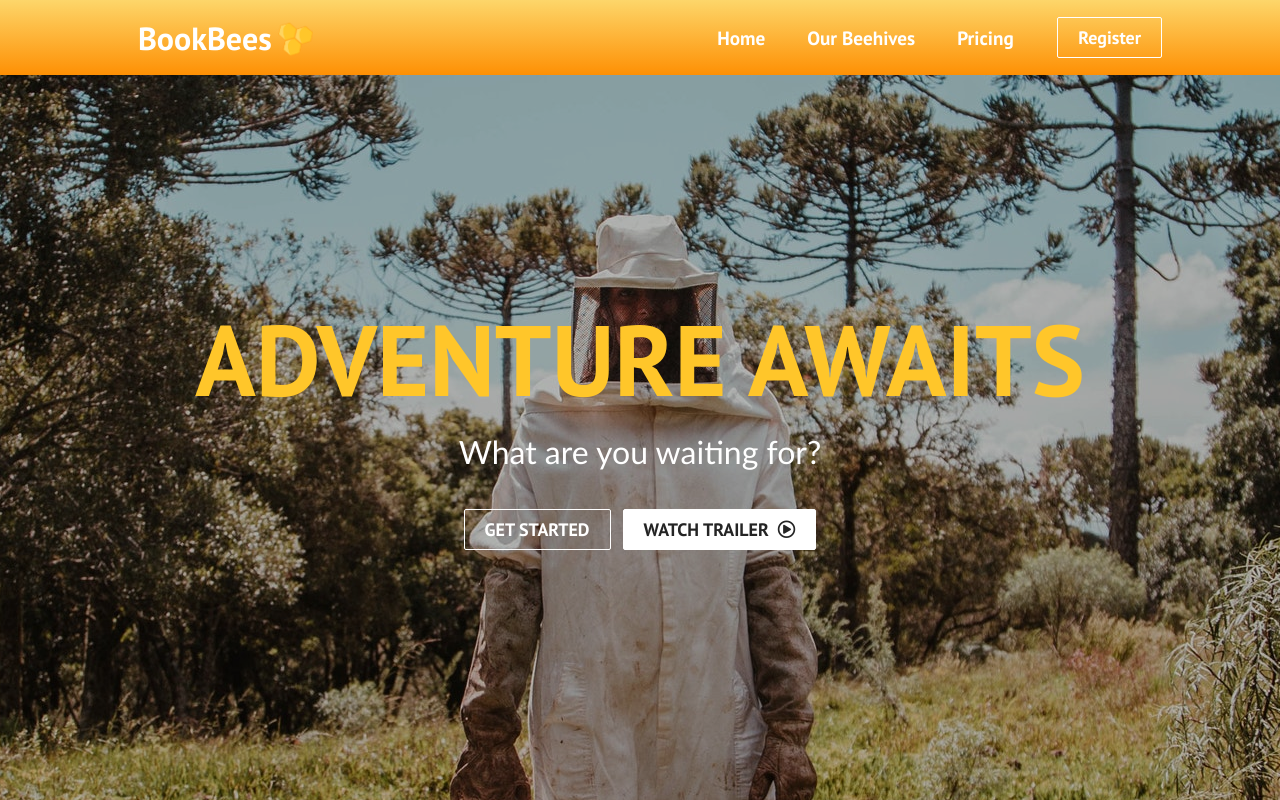
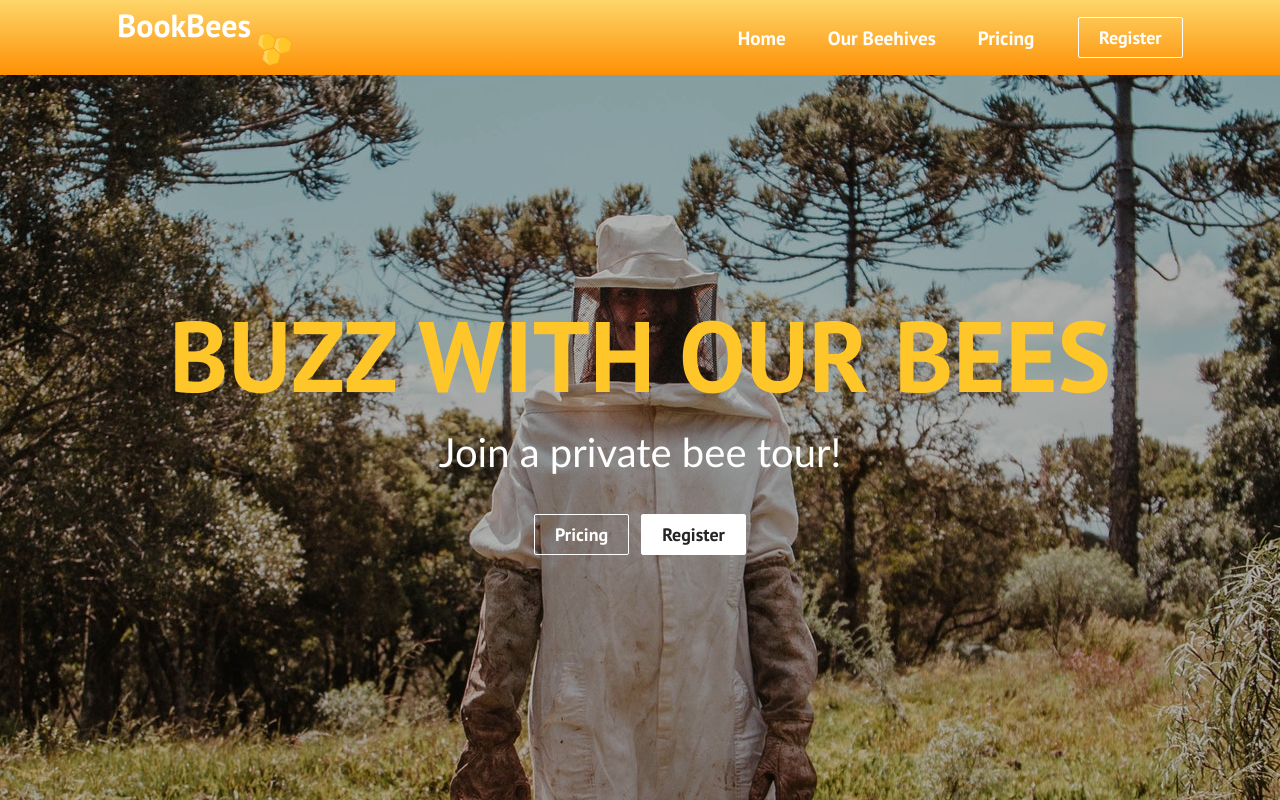
Before and after one commit to marmikpatel19/BookAway, a React (Create React App) app: page / in a window 1280 px wide. Shown: the top 800 px of the page. Built offline with nearby package versions, Linux system fonts and the light colour scheme.

Commit message:
refactor hero section

```diff
--- a/src/components/Button.jsx
+++ b/src/components/Button.jsx
@@ -11,18 +11,19 @@ export const Button = ({
   onClick,
   buttonStyle,
   buttonSize,
+  pageisPricing,
 }) => {
   const checkButtonStyle = STYLES.includes(buttonStyle)
     ? buttonStyle
     : STYLES[0];
   {
-    /*if a button does not have a style, then by default it gets the btn-primary style */
+    /*If a button does not have a style, then by default it gets the btn-primary style */
   }
   const checkButtonSize = SIZES.includes(buttonSize) ? buttonSize : SIZES[0];
 
   return (
-    <Link to="/register" className="btn-mobile">
-      {/*the children are what get displayed--we can make the children whatever we want */}
+    <Link to={pageisPricing ? "/pricing" : "/register"} className="btn-mobile">
+      {/*The children are what gets displayed--we can make the children whatever we want */}
       <button
         className={`btn ${checkButtonStyle} ${checkButtonSize}`}
         onClick={onClick}
--- a/src/components/HeroSection.css
+++ b/src/components/HeroSection.css
@@ -1,10 +1,3 @@
-img {
-  width: 100%;
-  height: 100%;
-  position: fixed;
-  z-index: -1;
-}
-
 .hero-container {
   background-image: url("../../public/images/beekeeper.jpg");
   background-position: center;
@@ -21,10 +14,7 @@ img {
 }
 
 .hero-container > h1 {
-  /*color: rgb(254, 144, 4);*/
   color: rgb(255, 198, 42);
-  /*color: rgb(255, 213, 96);*/
-
   font-size: 100px;
   margin-top: -100px;
 }
@@ -32,7 +22,7 @@ img {
 .hero-container > p {
   margin-top: 8px;
   color: white;
-  font-size: 32px;
+  font-size: 40px;
   font-family: "Trebuchet MS", "Lucida Sans Unicode", "Lucida Grande",
     "Lucida Sans", Arial, sans-serif;
 }
@@ -43,10 +33,6 @@ img {
 
 .hero-btns .btn {
   margin: 6px;
-}
-
-.fa-play-circle {
-  margin-left: 4px;
 }
 
 @media screen and (max-width: 960px) {
--- a/src/components/HeroSection.jsx
+++ b/src/components/HeroSection.jsx
@@ -6,23 +6,24 @@ import "./HeroSection.css";
 function HeroSection() {
   return (
     <div className="hero-container">
-      {/*<img src={require("../../public/images/beekeeper.jpg")} /> */}
-      <h1>ADVENTURE AWAITS</h1>
-      <p>What are you waiting for?</p>
+      <h1>BUZZ WITH OUR BEES</h1>
+      <p>Join a private bee tour!</p>
       <div className="hero-btns">
         <Button
           className="btns"
           buttonStyle="btn--outline"
           buttonSize="btn-large"
+          pageisPricing={true}
         >
-          GET STARTED
+          Pricing
         </Button>
         <Button
           className="btns"
           buttonStyle="btn--primary"
           buttonSize="btn-large"
+          pageisPricing={false}
         >
-          WATCH TRAILER <i className="far fa-play-circle" />
+          Register
         </Button>
       </div>
     </div>
```
